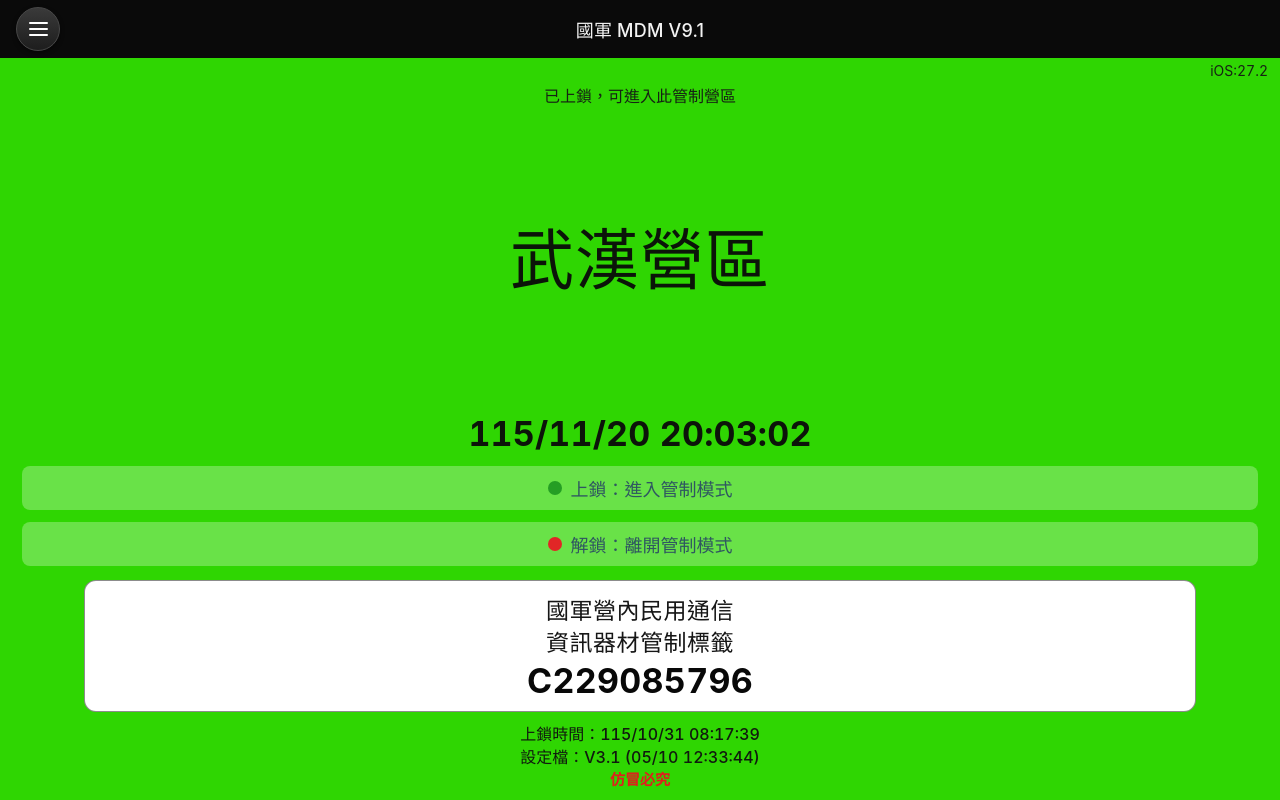
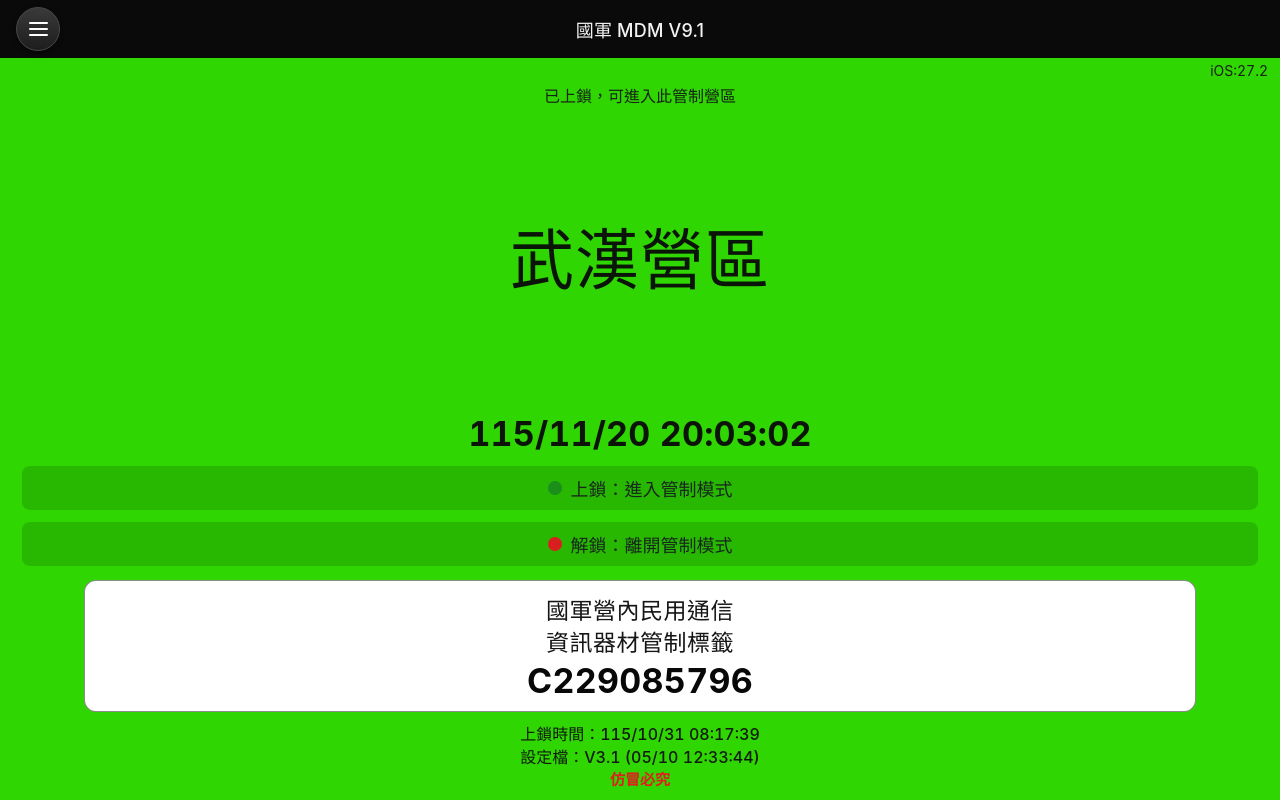
Before and after one commit to zxc3985888-netizen/MDM, a plain HTML site: page index.html in a window 1280 px wide. Drawn offline with Linux system fonts and the light colour scheme.

Commit message:
Update index.html

```diff
--- a/index.html
+++ b/index.html
@@ -145,7 +145,7 @@
     }
     .pill-row {
       width: 100%;
-      background: rgba(255, 255, 255, 0.28);
+      background: rgba(0, 0, 0, 0.14);
       border-radius: 8px;
       height: 44px;
       display: flex;
@@ -154,21 +154,21 @@
       gap: 9px;
       font-size: 18px;
       font-weight: 500;
-      color: #2f5761;
+      color: #16281c;
       margin-bottom: 12px;
     }
     .dot-green {
       width: 14px;
       height: 14px;
       border-radius: 50%;
-      background: #259e24;
+      background: #1b8f1a;
       flex-shrink: 0;
     }
     .dot-red {
       width: 14px;
       height: 14px;
       border-radius: 50%;
-      background: #e12626;
+      background: #d91e1e;
       flex-shrink: 0;
     }
 
```
